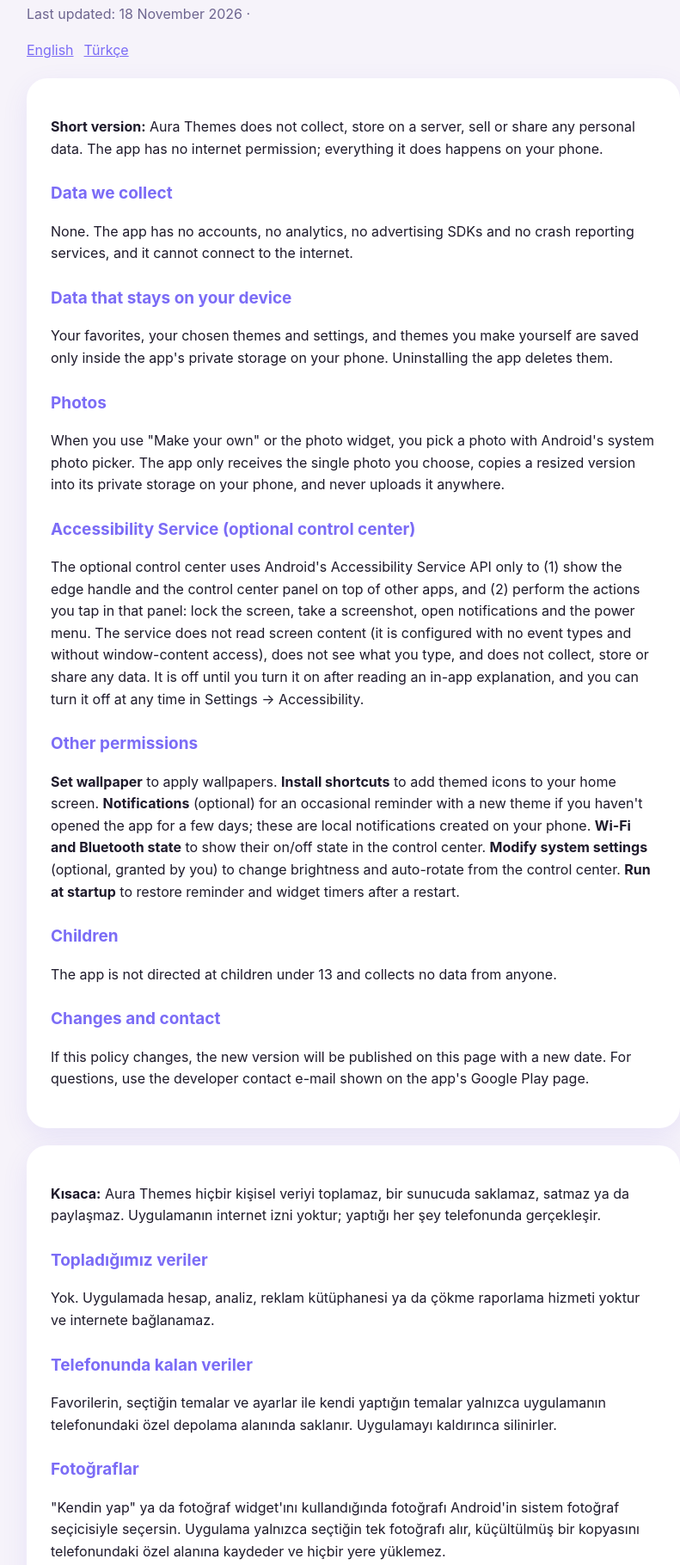
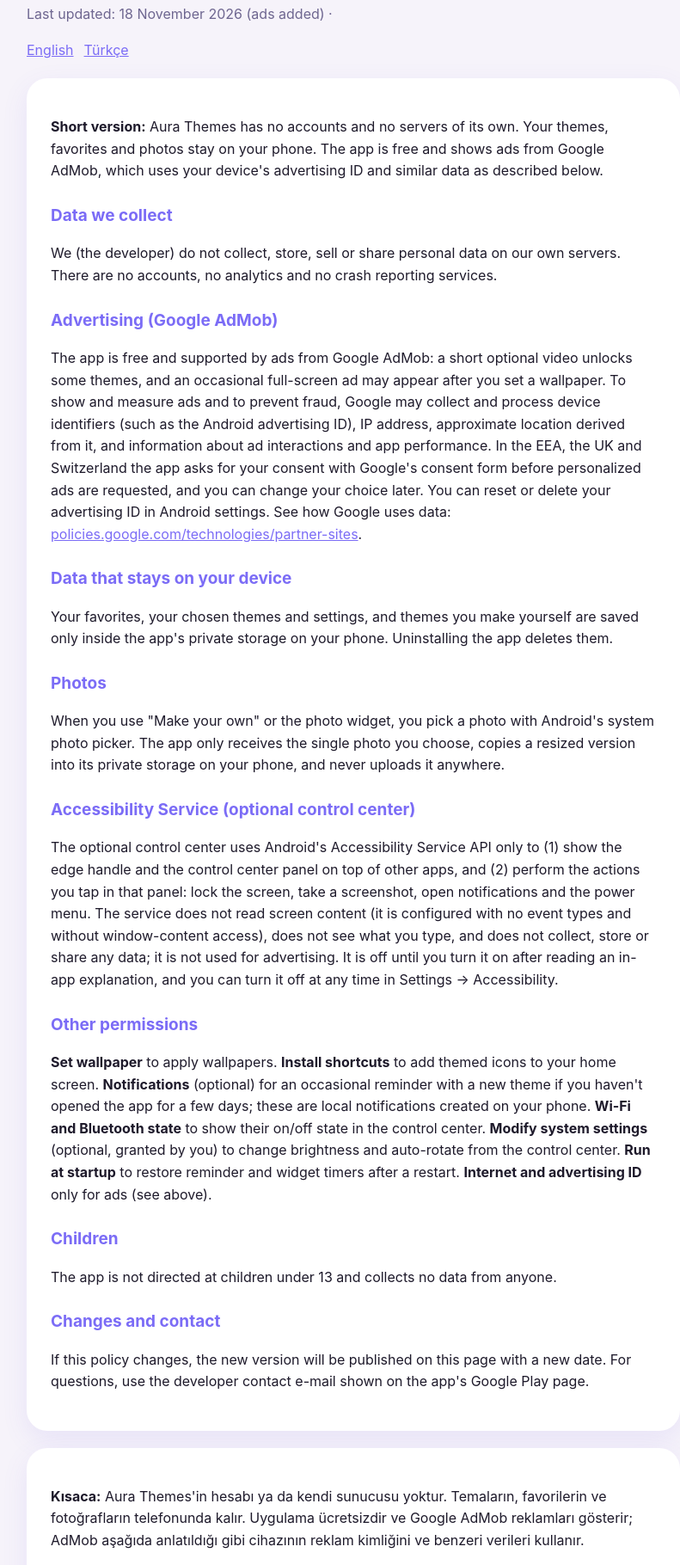
Before and after one commit to sametkaravaizoglu/aura-themes-privacy, a plain HTML site: page index.html in a window 1280 px wide. Shown: the part 100-1920 px from the top of the page at 86% size, without its empty margins (229-1020 px from the left). Drawn offline with Linux system fonts and the light colour scheme.

Commit message:
Add AdMob section

```diff
--- a/index.html
+++ b/index.html
@@ -18,13 +18,16 @@
 <body>
 <main>
   <h1>Aura Themes — Privacy Policy</h1>
-  <p class="muted">Last updated: 18 November 2026 · <nav style="display:inline"><a href="#en">English</a><a href="#tr">Türkçe</a></nav></p>
+  <p class="muted">Last updated: 18 November 2026 (ads added) · <nav style="display:inline"><a href="#en">English</a><a href="#tr">Türkçe</a></nav></p>
 
   <section class="card" id="en">
-    <p><b>Short version:</b> Aura Themes does not collect, store on a server, sell or share any personal data. The app has no internet permission; everything it does happens on your phone.</p>
+    <p><b>Short version:</b> Aura Themes has no accounts and no servers of its own. Your themes, favorites and photos stay on your phone. The app is free and shows ads from Google AdMob, which uses your device's advertising ID and similar data as described below.</p>
 
     <h2>Data we collect</h2>
-    <p>None. The app has no accounts, no analytics, no advertising SDKs and no crash reporting services, and it cannot connect to the internet.</p>
+    <p>We (the developer) do not collect, store, sell or share personal data on our own servers. There are no accounts, no analytics and no crash reporting services.</p>
+
+    <h2>Advertising (Google AdMob)</h2>
+    <p>The app is free and supported by ads from Google AdMob: a short optional video unlocks some themes, and an occasional full-screen ad may appear after you set a wallpaper. To show and measure ads and to prevent fraud, Google may collect and process device identifiers (such as the Android advertising ID), IP address, approximate location derived from it, and information about ad interactions and app performance. In the EEA, the UK and Switzerland the app asks for your consent with Google's consent form before personalized ads are requested, and you can change your choice later. You can reset or delete your advertising ID in Android settings. See how Google uses data: <a href="https://policies.google.com/technologies/partner-sites">policies.google.com/technologies/partner-sites</a>.</p>
 
     <h2>Data that stays on your device</h2>
     <p>Your favorites, your chosen themes and settings, and themes you make yourself are saved only inside the app's private storage on your phone. Uninstalling the app deletes them.</p>
@@ -33,10 +36,10 @@
     <p>When you use "Make your own" or the photo widget, you pick a photo with Android's system photo picker. The app only receives the single photo you choose, copies a resized version into its private storage on your phone, and never uploads it anywhere.</p>
 
     <h2>Accessibility Service (optional control center)</h2>
-    <p>The optional control center uses Android's Accessibility Service API only to (1) show the edge handle and the control center panel on top of other apps, and (2) perform the actions you tap in that panel: lock the screen, take a screenshot, open notifications and the power menu. The service does not read screen content (it is configured with no event types and without window-content access), does not see what you type, and does not collect, store or share any data. It is off until you turn it on after reading an in-app explanation, and you can turn it off at any time in Settings → Accessibility.</p>
+    <p>The optional control center uses Android's Accessibility Service API only to (1) show the edge handle and the control center panel on top of other apps, and (2) perform the actions you tap in that panel: lock the screen, take a screenshot, open notifications and the power menu. The service does not read screen content (it is configured with no event types and without window-content access), does not see what you type, and does not collect, store or share any data; it is not used for advertising. It is off until you turn it on after reading an in-app explanation, and you can turn it off at any time in Settings → Accessibility.</p>
 
     <h2>Other permissions</h2>
-    <p><b>Set wallpaper</b> to apply wallpapers. <b>Install shortcuts</b> to add themed icons to your home screen. <b>Notifications</b> (optional) for an occasional reminder with a new theme if you haven't opened the app for a few days; these are local notifications created on your phone. <b>Wi-Fi and Bluetooth state</b> to show their on/off state in the control center. <b>Modify system settings</b> (optional, granted by you) to change brightness and auto-rotate from the control center. <b>Run at startup</b> to restore reminder and widget timers after a restart.</p>
+    <p><b>Set wallpaper</b> to apply wallpapers. <b>Install shortcuts</b> to add themed icons to your home screen. <b>Notifications</b> (optional) for an occasional reminder with a new theme if you haven't opened the app for a few days; these are local notifications created on your phone. <b>Wi-Fi and Bluetooth state</b> to show their on/off state in the control center. <b>Modify system settings</b> (optional, granted by you) to change brightness and auto-rotate from the control center. <b>Run at startup</b> to restore reminder and widget timers after a restart. <b>Internet and advertising ID</b> only for ads (see above).</p>
 
     <h2>Children</h2>
     <p>The app is not directed at children under 13 and collects no data from anyone.</p>
@@ -46,10 +49,13 @@
   </section>
 
   <section class="card" id="tr">
-    <p><b>Kısaca:</b> Aura Themes hiçbir kişisel veriyi toplamaz, bir sunucuda saklamaz, satmaz ya da paylaşmaz. Uygulamanın internet izni yoktur; yaptığı her şey telefonunda gerçekleşir.</p>
+    <p><b>Kısaca:</b> Aura Themes'in hesabı ya da kendi sunucusu yoktur. Temaların, favorilerin ve fotoğrafların telefonunda kalır. Uygulama ücretsizdir ve Google AdMob reklamları gösterir; AdMob aşağıda anlatıldığı gibi cihazının reklam kimliğini ve benzeri verileri kullanır.</p>
 
     <h2>Topladığımız veriler</h2>
-    <p>Yok. Uygulamada hesap, analiz, reklam kütüphanesi ya da çökme raporlama hizmeti yoktur ve internete bağlanamaz.</p>
+    <p>Biz (geliştirici) kendi sunucularımızda kişisel veri toplamaz, saklamaz, satmaz ya da paylaşmayız. Hesap, analiz ya da çökme raporlama hizmeti yoktur.</p>
+
+    <h2>Reklamlar (Google AdMob)</h2>
+    <p>Uygulama ücretsizdir ve Google AdMob reklamlarıyla desteklenir: isteğe bağlı kısa bir video bazı temaların kilidini açar, duvar kağıdı ayarladıktan sonra ara sıra tam ekran bir reklam çıkabilir. Reklamları göstermek, ölçmek ve sahtekârlığı önlemek için Google cihaz kimliklerini (ör. Android reklam kimliği), IP adresini, buradan çıkarılan yaklaşık konumu ve reklam etkileşimleriyle uygulama performansı bilgilerini toplayıp işleyebilir. AEA, Birleşik Krallık ve İsviçre'de uygulama, kişiselleştirilmiş reklam istemeden önce Google'ın onay formuyla iznini ister; tercihini sonra değiştirebilirsin. Reklam kimliğini Android ayarlarından sıfırlayabilir ya da silebilirsin. Google'ın verileri nasıl kullandığı: <a href="https://policies.google.com/technologies/partner-sites">policies.google.com/technologies/partner-sites</a>.</p>
 
     <h2>Telefonunda kalan veriler</h2>
     <p>Favorilerin, seçtiğin temalar ve ayarlar ile kendi yaptığın temalar yalnızca uygulamanın telefonundaki özel depolama alanında saklanır. Uygulamayı kaldırınca silinirler.</p>
@@ -61,7 +67,7 @@
     <p>İsteğe bağlı kontrol merkezi, Android'in Erişilebilirlik Hizmeti API'sini yalnızca (1) kenar çubuğunu ve kontrol merkezi panelini diğer uygulamaların üstünde göstermek ve (2) panelde dokunduğun işlemleri yapmak için kullanır: ekranı kilitlemek, ekran görüntüsü almak, bildirimleri ve güç menüsünü açmak. Hizmet ekran içeriğini okumaz (hiçbir olay türü dinlemez, pencere içeriğine erişimi yoktur), yazdıklarını görmez ve hiçbir veriyi toplamaz, saklamaz ya da paylaşmaz. Uygulamadaki açıklamayı okuyup kendin açana kadar kapalıdır; istediğin zaman Ayarlar → Erişilebilirlik'ten kapatabilirsin.</p>
 
     <h2>Diğer izinler</h2>
-    <p><b>Duvar kağıdı ayarlama</b>: duvar kağıdını uygulamak için. <b>Kısayol ekleme</b>: temalı ikonları ana ekrana eklemek için. <b>Bildirimler</b> (isteğe bağlı): birkaç gün uygulamayı açmadığında yeni bir temayla ara sıra hatırlatma; bu bildirimler telefonunda oluşturulur. <b>Wi-Fi ve Bluetooth durumu</b>: kontrol merkezinde açık/kapalı durumunu göstermek için. <b>Sistem ayarlarını değiştirme</b> (isteğe bağlı, senin vermen gerekir): kontrol merkezinden parlaklık ve otomatik döndürmeyi değiştirmek için. <b>Açılışta çalışma</b>: telefon yeniden başlayınca hatırlatma ve widget zamanlayıcılarını geri kurmak için.</p>
+    <p><b>Duvar kağıdı ayarlama</b>: duvar kağıdını uygulamak için. <b>Kısayol ekleme</b>: temalı ikonları ana ekrana eklemek için. <b>Bildirimler</b> (isteğe bağlı): birkaç gün uygulamayı açmadığında yeni bir temayla ara sıra hatırlatma; bu bildirimler telefonunda oluşturulur. <b>Wi-Fi ve Bluetooth durumu</b>: kontrol merkezinde açık/kapalı durumunu göstermek için. <b>Sistem ayarlarını değiştirme</b> (isteğe bağlı, senin vermen gerekir): kontrol merkezinden parlaklık ve otomatik döndürmeyi değiştirmek için. <b>Açılışta çalışma</b>: telefon yeniden başlayınca hatırlatma ve widget zamanlayıcılarını geri kurmak için. <b>İnternet ve reklam kimliği</b>: yalnızca reklamlar için (yukarıya bakın).</p>
 
     <h2>Çocuklar</h2>
     <p>Uygulama 13 yaşından küçük çocuklara yönelik değildir ve kimseden veri toplamaz.</p>
```
